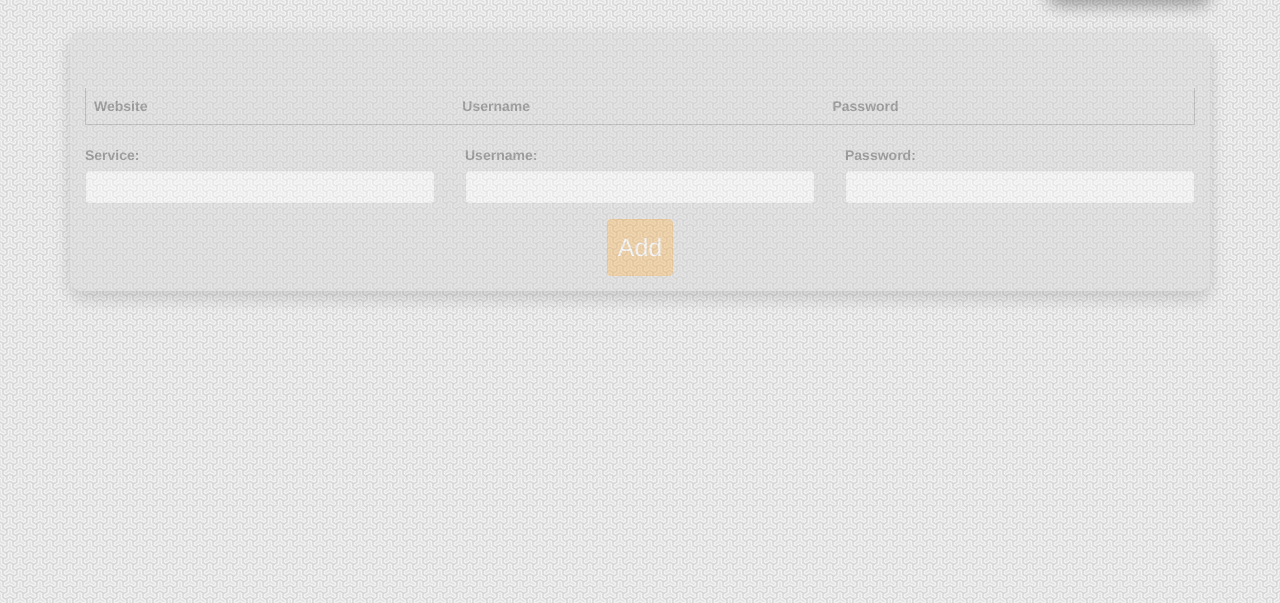
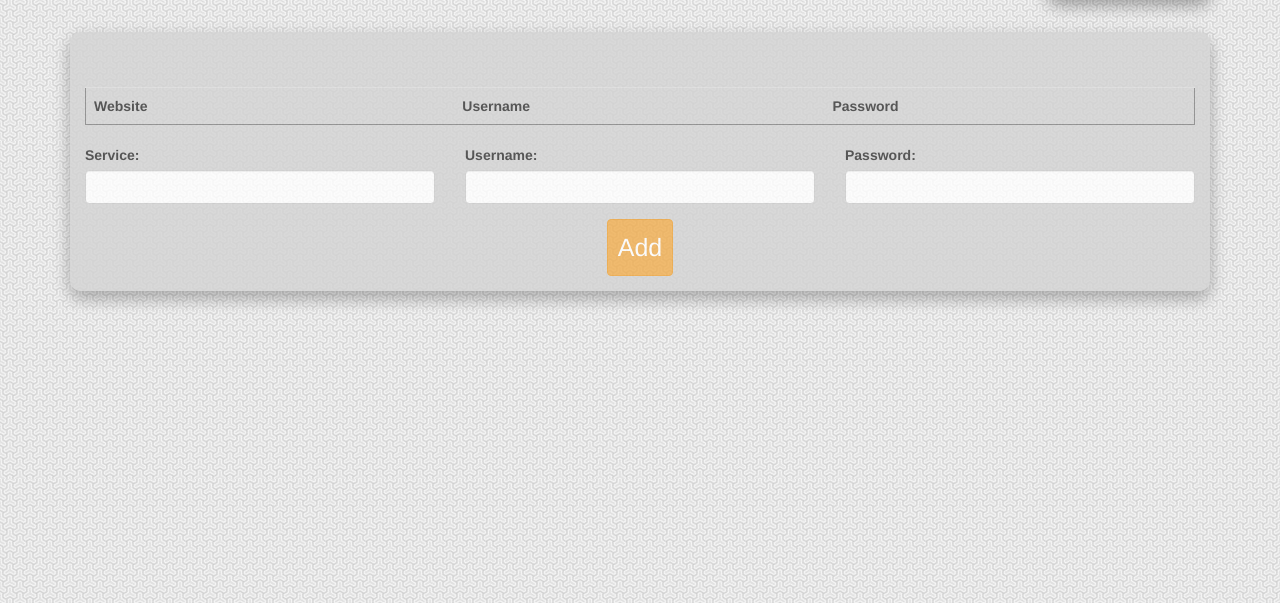
Before and after one commit to dynamitenate/PasswordGenerator, a website: page public/profile/index.html in a window 1280 px wide. Shown: the part 197-800 px from the top of the page. Drawn offline with nearby package versions, Linux system fonts and the light colour scheme; sample sign-in values are in the browser's storage.

Commit message:
more style

```diff
--- a/public/profile/index.html
+++ b/public/profile/index.html
@@ -44,7 +44,7 @@
 		<button type="button" id="logout" class="btn btn-danger" onclick="logout()" style="box-shadow: 0 8px 16px 0 rgba(0,0,0,0.2), 0 6px 20px 0 rgba(0,0,0,0.19);padding:15px; background-color:black; color:white; font-size:30px; float:right;border-radius:10px;"><span class="glyphicon glyphicon-log-in"></span> Logout</button>
 		</div>
 		<h1 style = "text-align:center">Saved Passwords</h1>
-		<div style="opacity:0.4;margin-top:50px;background-color:#d3d3d3;padding:5px 15px 15px 15px;box-shadow: 0 8px 16px 0 rgba(0,0,0,0.2), 0 6px 20px 0 rgba(0,0,0,0.19);border-radius:10px;">
+		<div style="opacity:0.8;margin-top:50px;background-color:#d3d3d3;padding:5px 15px 15px 15px;box-shadow: 0 8px 16px 0 rgba(0,0,0,0.2), 0 6px 20px 0 rgba(0,0,0,0.19);border-radius:10px;">
 		<table class="table" id="table" style="border:1px solid gray;margin: 50px 0px 20px 0px">
 			<tr>
 				<th width="400px">Website</th>
```
